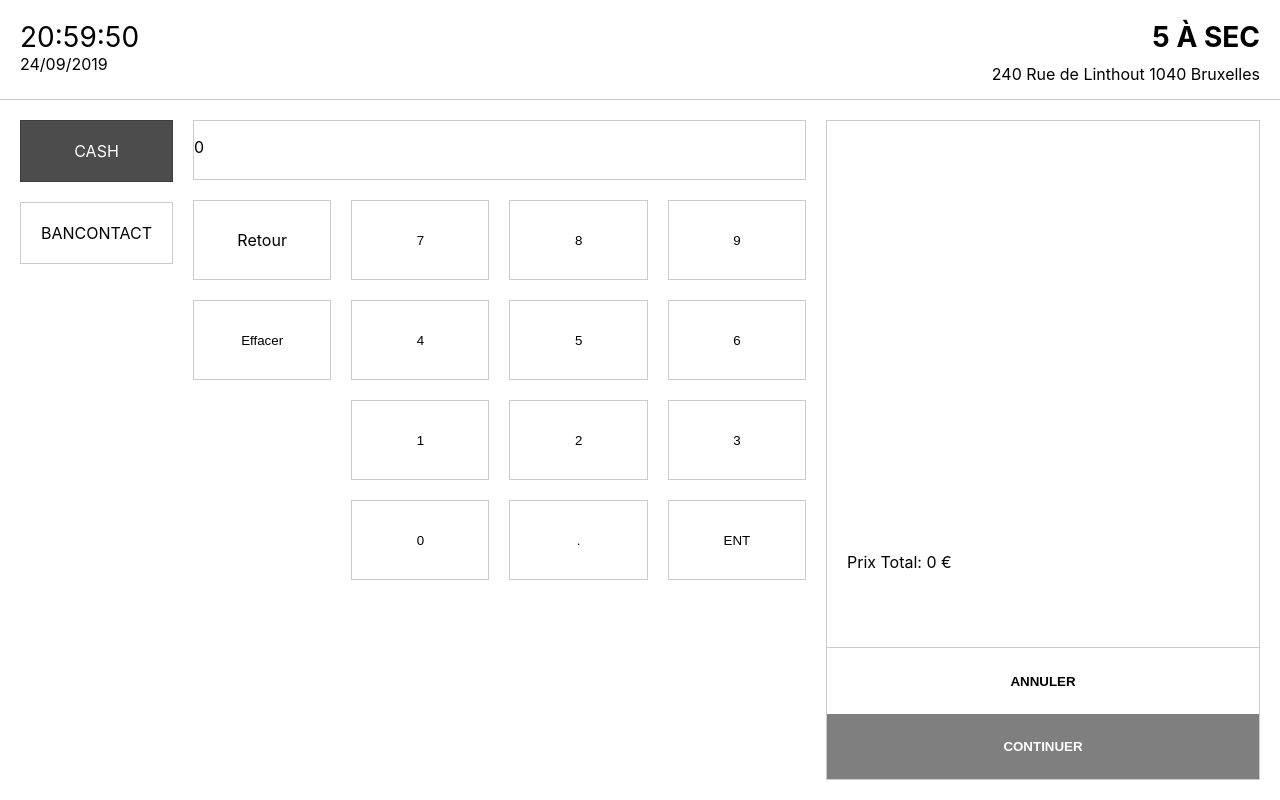
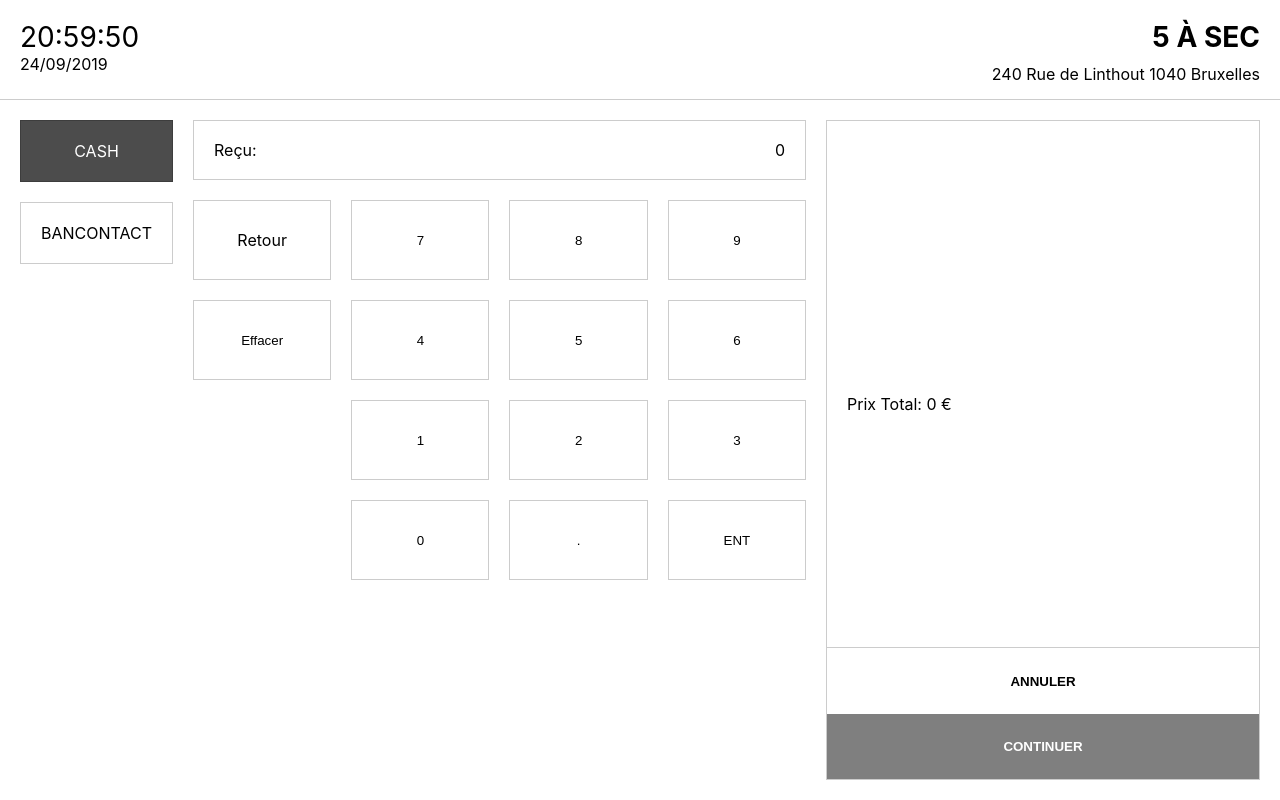
Before and after one commit to clementschmouker/PoS-react, a React (Create React App) app: page / in a window 1280 px wide. Both pictures are taken after a click on the button "RÈGLEMENT". Built offline with nearby package versions, Linux system fonts and the light colour scheme.

Commit message:
added conveyor number handling

```diff
--- a/src/App.jsx
+++ b/src/App.jsx
@@ -17,8 +17,10 @@ export default class App extends Component {
       totalPrice: 0,
       receivedMoney: 0,
       receivedMoneyDisplay: 0,
+      conveyorNumber: 0,
       validateEmptyCart: false,
       cashout: false,
+      cashoutConveyor: false,
       cashbackCalculated: false,
       cashback: 0,
       date: new Date(),
@@ -83,13 +85,13 @@ export default class App extends Component {
   returnToProductChoice = () => {
     const selected = this.state;
     selected.cashout = false;
+    selected.cashoutConveyor = true;
     this.setState(selected);
   }
 
   updateReceivedMoney = (newAmount) => {
     const selected = this.state;
     selected.receivedMoney = newAmount;
-    console.log(newAmount);
     this.setState(selected);
   }
 
@@ -102,6 +104,13 @@ export default class App extends Component {
     } else {
       selected.cashback = 0;
     }
+    this.switchToConveyor();
+    this.setState(selected);
+  }
+
+  switchToConveyor = () => {
+    const selected = this.state;
+    selected.cashoutConveyor = true;
     this.setState(selected);
   }
 
--- a/src/components/Cart/Cart.jsx
+++ b/src/components/Cart/Cart.jsx
@@ -48,6 +48,9 @@ export default class Cart extends Component {
             {this.props.cashback !== 0 && (
               <p className="cart__infos__cashback">A rendre: {this.props.cashback} €</p>
             )}
+            {this.props.conveyorNumber !== 0 && (
+              <p className="cart__infos__conveyor">Numéro de convoyeur: {this.props.conveyorNumber}</p>
+            )}
           </div>
           <div className="cart__actions">
             <button className="cart__actions__cancel" type="button" onClick={(() => this.emptyCartClick())}>Annuler</button>
@@ -63,6 +66,7 @@ export default class Cart extends Component {
 Cart.propTypes = {
   datas: PropTypes.array,
   totalPrice: PropTypes.number,
+  isCashout: PropTypes.bool,
   onElementClick: PropTypes.func,
   emptyCartClick: PropTypes.func,
 };
@@ -70,6 +74,7 @@ Cart.propTypes = {
 Cart.defaultProps = {
   datas: '',
   totalPrice: 0,
+  isCashout: false,
   onElementClick: () => {},
   emptyCartClick: () => {},
 };
--- a/src/components/Cart/Cart.scss
+++ b/src/components/Cart/Cart.scss
@@ -8,6 +8,9 @@
 }
 
 .cart__wrapper {
+  display: flex;
+  flex-direction: column;
+  justify-content: space-between;
   position: absolute;
   top: 0;
   right: 0;
@@ -21,13 +24,13 @@
 
 // Cart Infos
 .cart__infos {
-  height: 20%;
+  // height: 20%;
 }
 
 // Cart List
 .cart__list {
   overflow-y: scroll;
-  height: 60%;
+  // height: 60%;
   margin: 0;
   list-style: none;
 }
@@ -115,6 +118,7 @@
   display: flex;
   flex-direction: column;
   height: 20%;
+  min-height: 10rem;
   padding: 0;
   border-top: 1px solid rgba(0, 0, 0, .2);
 
--- a/src/components/Cashout/Cashout.jsx
+++ b/src/components/Cashout/Cashout.jsx
@@ -16,10 +16,16 @@ export default class Cashout extends Component {
 
   onCalculatorClick(e) {
     const val = e.target.value;
-    let tempTotal = this.totalDisplay.toString() + val.toString();
-    this.totalDisplay = tempTotal;
-    this.totalEntered = parseFloat(tempTotal);
-    this.updateReceivedMoney(this.totalEntered);
+
+    if (this.props.cashoutConveyor === true) {
+      const tempTotal = this.conveyorNumber.toString() + val.toString();
+      this.conveyorNumber = parseInt(tempTotal);
+    } else {
+      const tempTotal = this.totalDisplay.toString() + val.toString();
+      this.totalDisplay = tempTotal;
+      this.totalEntered = parseFloat(tempTotal);
+      this.updateReceivedMoney(this.totalEntered);
+    }
   }
 
   onDotClick() {
@@ -48,7 +54,7 @@ export default class Cashout extends Component {
         </div>
         <div className="inputs">
           <div className="inputs__total">
-            <p>{this.totalEntered}</p>
+            <span>Reçu: </span> <span className="inputs__total__numbers">{this.totalEntered}</span>
           </div>
           <table className="inputs__keyboard">
             <tbody>
@@ -81,6 +87,7 @@ export default class Cashout extends Component {
         </div>
         <Cart datas={selected.cart}
               totalPrice={selected.totalPrice}
+              conveyorNumber={selected.conveyorNumber}
               isCashout={selected.cashout}
               cashback={selected.cashback}
               emptyCartClick={this.emptyCartClick}
--- a/src/components/Cashout/Cashout.scss
+++ b/src/components/Cashout/Cashout.scss
@@ -37,10 +37,15 @@
 
 
 .inputs__total {
+  display: flex;
+  justify-content: space-between;
+  align-items: center;
   width: 100%;
   height: 6rem;
+  padding: 0 2rem;
   border: 1px solid rgba(0, 0, 0, .2);
 }
+
 
 .inputs__keyboard {
   width: calc(100% + 4rem);
--- a/src/components/ChooseProduct/ChooseProduct.jsx
+++ b/src/components/ChooseProduct/ChooseProduct.jsx
@@ -28,6 +28,7 @@ export default class ChooseProduct extends Component {
         </div>
         <Cart datas={selected.cart}
               totalPrice={selected.totalPrice}
+              conveyorNumber={selected.conveyorNumber}
               isCashout={selected.cashout}
               cashback={selected.cashback}
               emptyCartClick={this.emptyCartClick}
```
